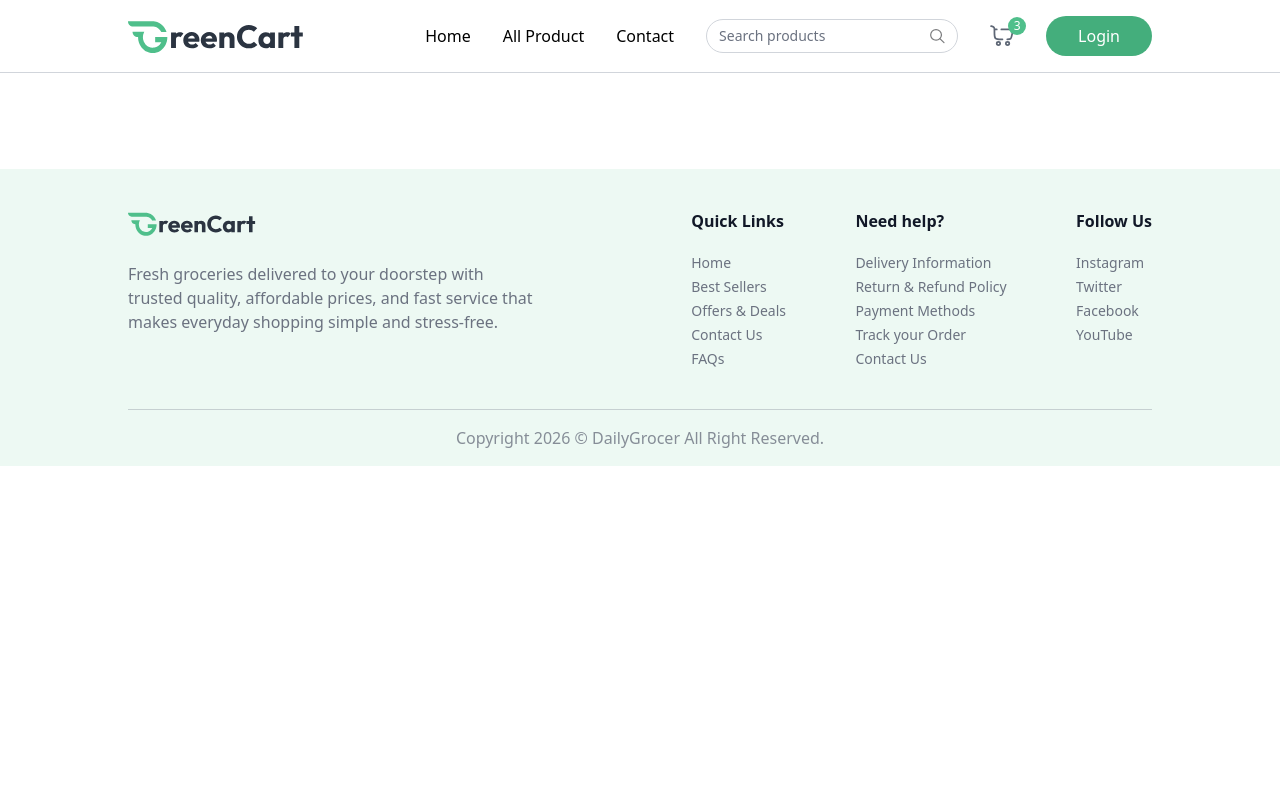
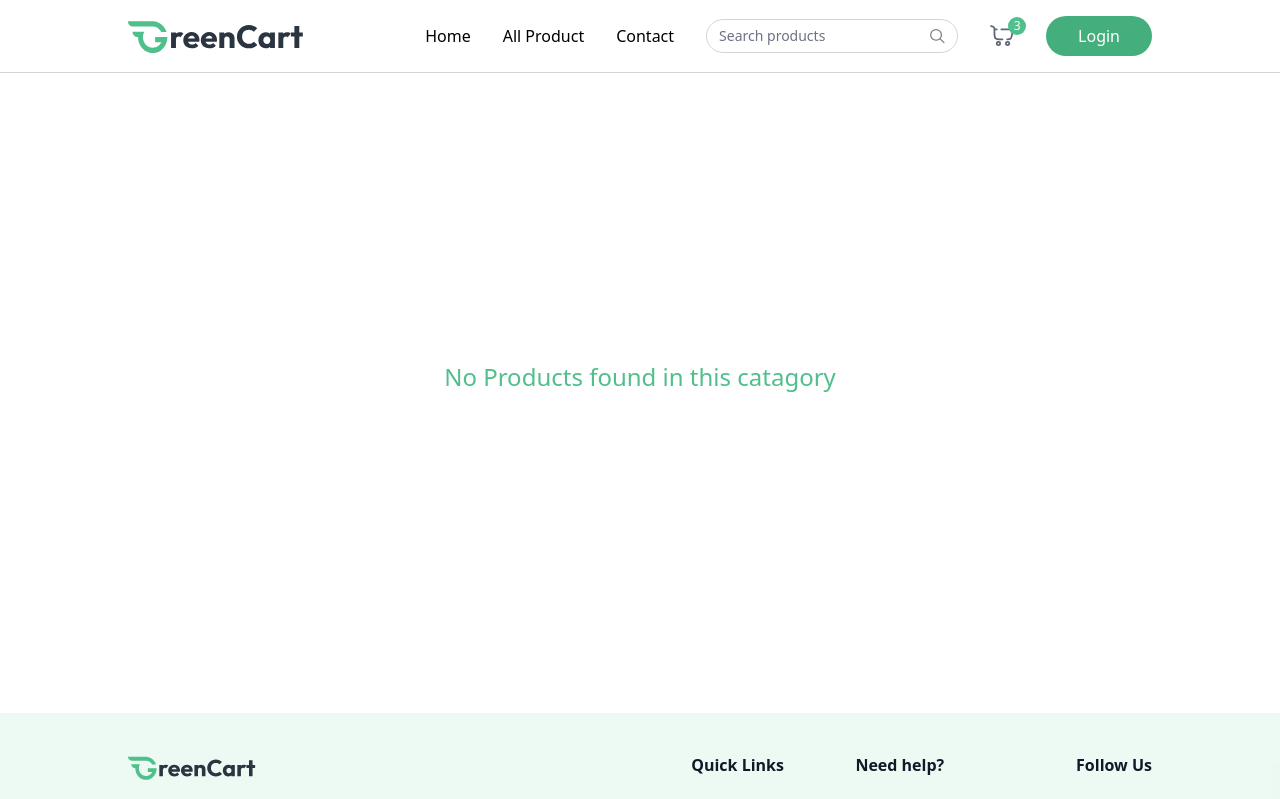
Before and after one commit to sumanthkulal/DailyGrocer, a React (Vite) app in the folder client/: page /products/1 in a window 1280 px wide. Shown: the top 799 px of the page. Built offline with nearby package versions, Linux system fonts and the light colour scheme.

Commit message:
feat: implement product category page with dynamic filtering

```diff
--- a/client/src/App.jsx
+++ b/client/src/App.jsx
@@ -7,6 +7,7 @@ import { Toaster } from "react-hot-toast";
 import { useAppContext } from './context/AppContext'
 import Login from './components/Login'
 import AllProducts from './pages/AllProducts'
+import ProductCatgory from './pages/ProductCatgory'
 
 const App = () => {
   const isSellerPath=useLocation().pathname.includes("seller")
@@ -22,6 +23,7 @@ const App = () => {
         <Routes>
           <Route path='/' element={<Home/>}/>
           <Route path='/products' element={<AllProducts/>}/>
+          <Route path='/products/:category' element={<ProductCatgory/>}/>
         </Routes>
 
       </div>
--- /dev/null
+++ b/client/src/pages/ProductCatgory.jsx
@@ -0,0 +1,46 @@
+import React from 'react'
+import {useAppContext} from '../context/AppContext'
+import { useParams } from 'react-router-dom';
+import { categories } from '../assets/assets';
+import ProductCard from '../components/ProductCard';
+
+const ProductCatgory = () => {
+    const {products}=useAppContext();
+    const {category}=useParams()
+    const searchCategory = categories.find(
+  (item) => item.path.toLowerCase() === category
+)
+
+
+    const filterdProducts = products.filter(
+  (product) =>
+    product.category.toLowerCase() === category
+)
+
+  return (
+    <div className='mt-16'>
+        {searchCategory && (
+            <div className='flex flex-col items-end w-max'>
+                <p className='text-2xl font-medium'>{searchCategory.text.toLocaleUpperCase()}</p>
+                <div className='w-16 h-0.5 bg-primary rounded-full '></div>
+            </div>
+        )}
+        {filterdProducts.length > 0 ?
+        (
+            <div className='grid grid-cols-2 sm:grid-cols-3 md:grid-cols-4 lg:grid-cols-5 gap-3 md:gap-6 mt-6'>
+                {filterdProducts.map((product)=>(
+                    <ProductCard key={product._id} product={product} />
+                ))}
+            </div>
+        ) :
+        (
+            <div className='flex items-center justify-center h-[60vh]'>
+                <p className='text-2xl font-medium text-primary'>No Products found in this catagory</p>
+            </div>
+        )
+        }
+    </div>
+  )
+}
+
+export default ProductCatgory
```
